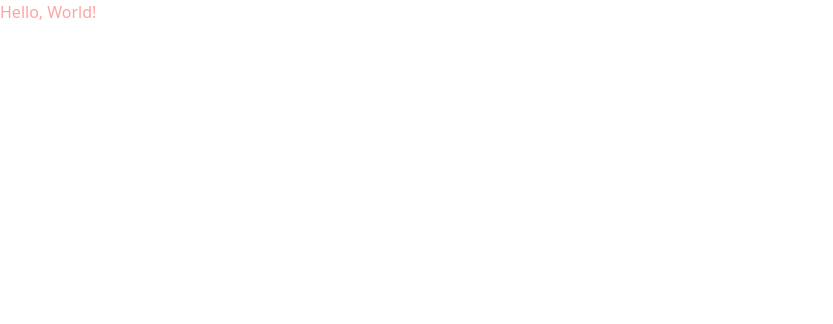
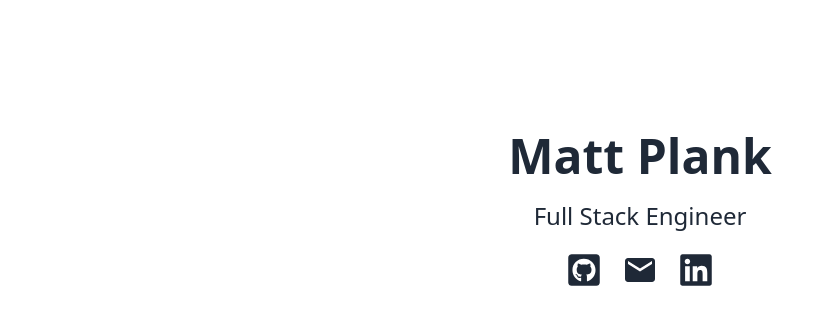
Before and after one commit to matt-plank/matt-plank.github.io, a React (Vite) app: page / in a window 1280 px wide. Shown: the top 324 px of the page, without its empty margins (0-833 px from the left). Built offline with nearby package versions, Linux system fonts and the light colour scheme.

Commit message:
Added hero content

```diff
--- a/package.json
+++ b/package.json
@@ -11,7 +11,8 @@
   },
   "dependencies": {
     "react": "^18.2.0",
-    "react-dom": "^18.2.0"
+    "react-dom": "^18.2.0",
+    "react-icons": "^4.11.0"
   },
   "devDependencies": {
     "@types/react": "^18.2.15",
--- a/src/App.jsx
+++ b/src/App.jsx
@@ -1,7 +1,28 @@
+import { FaGithubSquare, FaLinkedin } from "react-icons/fa";
+import { MdEmail } from "react-icons/md";
+
 function App() {
   return (
     <>
-      <h1 className="text-red-300">Hello, World!</h1>
+      <div className="flex flex-col gap-5">
+        <div className="h-28"></div>
+
+        <h1 className="font-black text-gray-800 text-5xl text-center">
+          Matt <br className="md:hidden" />
+          Plank
+        </h1>
+        <h2 className="text-gray-800 text-2xl text-center">
+          Full Stack Engineer
+        </h2>
+
+        <div className="flex justify-center gap-5">
+          <FaGithubSquare className="cursor-pointer text-4xl text-gray-800" />
+          <MdEmail className="cursor-pointer text-4xl text-gray-800" />
+          <FaLinkedin className="cursor-pointer text-4xl text-gray-800" />
+        </div>
+
+        <div className="h-28"></div>
+      </div>
     </>
   );
 }
```
Also changed, not shown: 1 other file (tests, documents, lock files or other folders).
